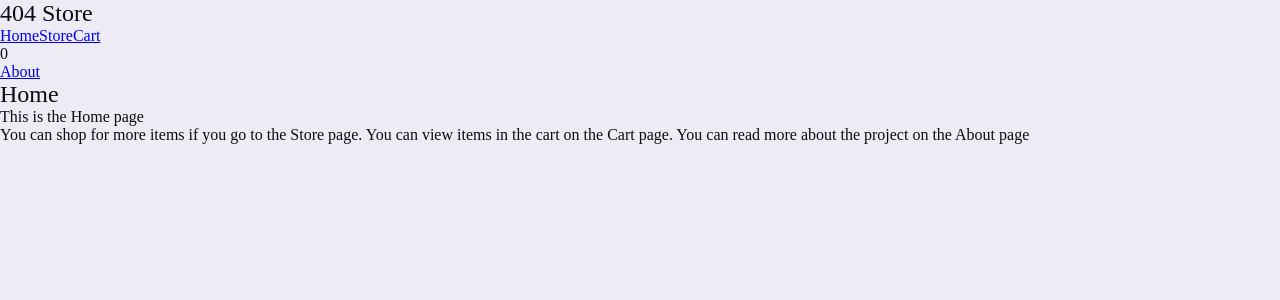
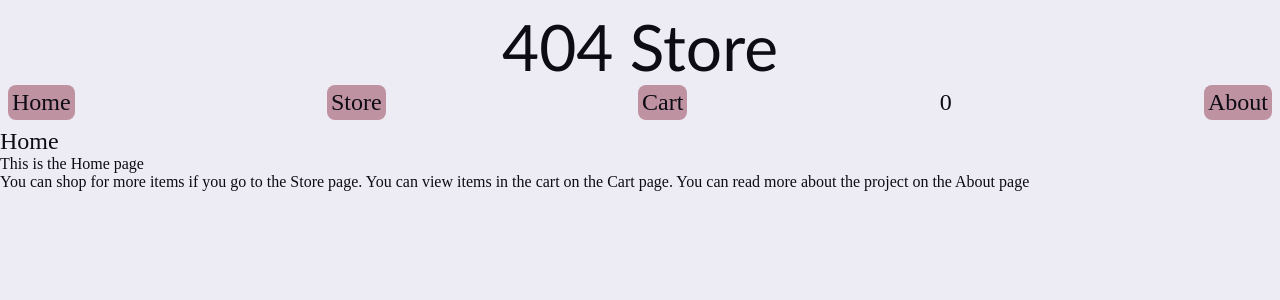
Before and after one commit to verbey/shopping-cart, a React (Vite) app: page / in a window 1280 px wide. Shown: the top 300 px of the page. Built offline with nearby package versions, Linux system fonts and the light colour scheme.

Commit message:
Style Navbar component

```diff
--- a/src/components/Navbar.tsx
+++ b/src/components/Navbar.tsx
@@ -1,4 +1,6 @@
 import { Link } from 'react-router-dom';
+
+import styles from '../styles/navbar.module.css';
 
 function Navbar({
 	shoppingCartItems,
@@ -8,14 +10,22 @@ function Navbar({
 	return (
 		<nav>
 			<h1>404 Store</h1>
-			<div className='navbarMenu'>
-				<Link to='/'>Home</Link>
-				<Link to='/store'>Store</Link>
-				<Link to='/cart'>Cart</Link>
-				<div className='shoppingCartItems'>
+			<div className={styles.navbarMenu}>
+				<Link to='/' className={styles.link}>
+					Home
+				</Link>
+				<Link to='/store' className={styles.link}>
+					Store
+				</Link>
+				<Link to='/cart' className={styles.link}>
+					Cart
+				</Link>
+				<div className={styles.shoppingCartItems}>
 					{shoppingCartItems === undefined ? '0' : shoppingCartItems}
 				</div>
-				<Link to='/about'>About</Link>
+				<Link to='/about' className={styles.link}>
+					About
+				</Link>
 			</div>
 		</nav>
 	);
--- /dev/null
+++ b/src/styles/navbar.module.css
@@ -0,0 +1,40 @@
+nav {
+	padding: 8px;
+	display: flex;
+	flex-direction: column;
+}
+
+.navbarMenu {
+	display: flex;
+	justify-content: space-between;
+	align-items: center;
+}
+
+h1 {
+	font-size: 4rem;
+	font-family: Seravek, 'Gill Sans Nova', Ubuntu, Calibri, 'DejaVu Sans',
+		source-sans-pro, sans-serif;
+	font-weight: normal;
+	text-align: center;
+}
+
+.link {
+	font-size: 1.5rem;
+	text-decoration: none;
+	color: var(--text);
+	background-color: var(--secondary);
+	padding: 4px;
+	border-radius: 8px;
+}
+
+.link:hover {
+	filter: brightness(90%);
+}
+
+.link:focus {
+	filter: brightness(75%);
+}
+
+.shoppingCartItems {
+	font-size: 1.5rem;
+}
```
